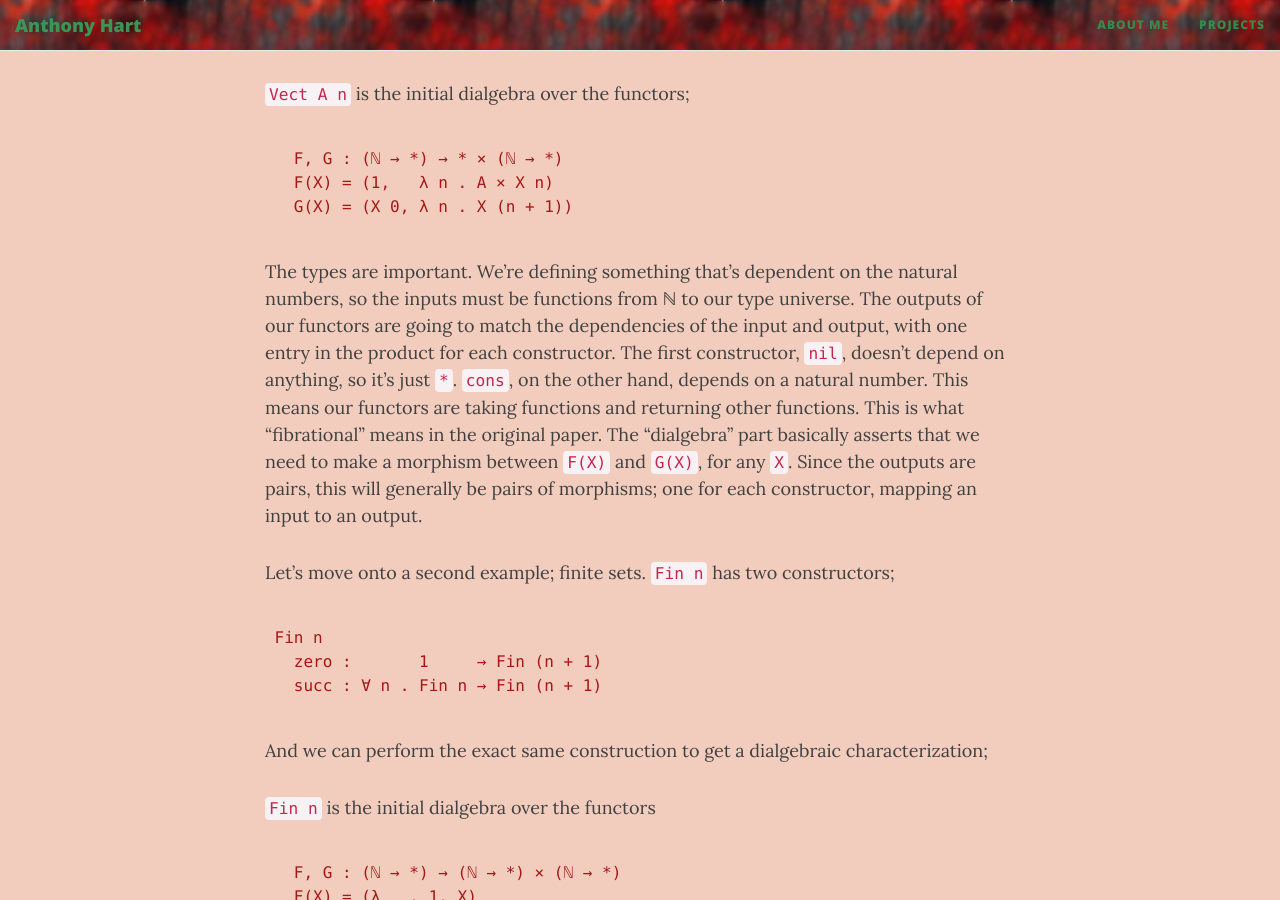
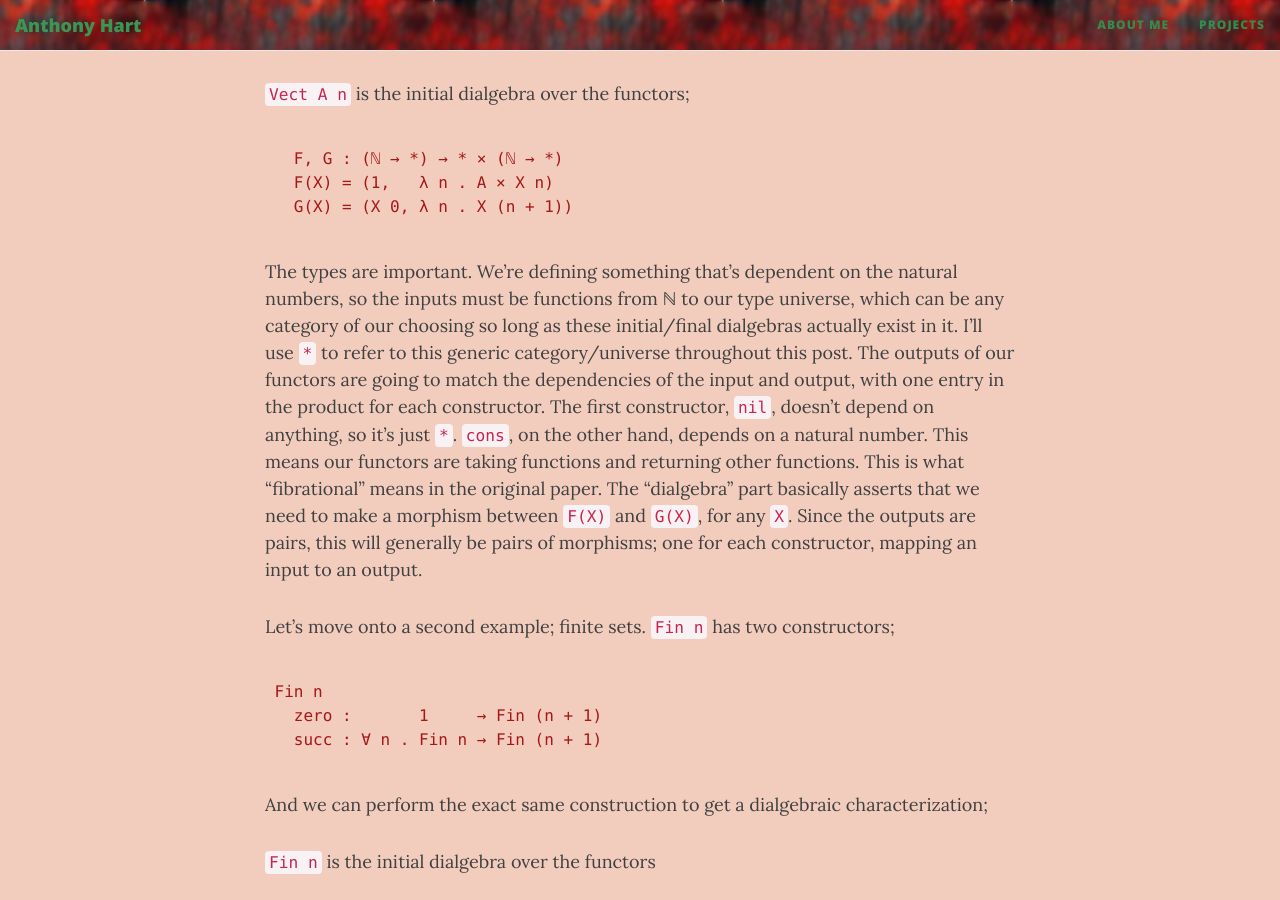
Before and after one commit to AHartNtkn/AHartNtkn.github.io, a Jekyll site: the page built from _posts/2020-08-31-Datatypes-as-Dialgebras.md, in a window 1280 px wide and 900 px high, scrolled down 1000 px. Built offline with Jekyll 4.4.1, drawn with Linux system fonts in a browser that asks for light colours; nearby versions of some CDN libraries.

Commit message:
state what * means explicitly.

````diff
--- a/_posts/2020-08-31-Datatypes-as-Dialgebras.md
+++ b/_posts/2020-08-31-Datatypes-as-Dialgebras.md
@@ -21,7 +21,7 @@ So F has to say that the inputs are expecting something either trivial or a pair
   G(X) = (X 0, λ n . X (n + 1))
 ```
 
-The types are important. We're defining something that's dependent on the natural numbers, so the inputs must be functions from ℕ to our type universe. The outputs of our functors are going to match the dependencies of the input and output, with one entry in the product for each constructor. The first constructor, `nil`, doesn't depend on anything, so it's just `*`. `cons`, on the other hand, depends on a natural number. This means our functors are taking functions and returning other functions. This is what "fibrational" means in the original paper. The "dialgebra" part basically asserts that we need to make a morphism between `F(X)` and `G(X)`, for any `X`. Since the outputs are pairs, this will generally be pairs of morphisms; one for each constructor, mapping an input to an output.
+The types are important. We're defining something that's dependent on the natural numbers, so the inputs must be functions from ℕ to our type universe, which can be any category of our choosing so long as these initial/final dialgebras actually exist in it. I'll use `*` to refer to this generic category/universe throughout this post. The outputs of our functors are going to match the dependencies of the input and output, with one entry in the product for each constructor. The first constructor, `nil`, doesn't depend on anything, so it's just `*`. `cons`, on the other hand, depends on a natural number. This means our functors are taking functions and returning other functions. This is what "fibrational" means in the original paper. The "dialgebra" part basically asserts that we need to make a morphism between `F(X)` and `G(X)`, for any `X`. Since the outputs are pairs, this will generally be pairs of morphisms; one for each constructor, mapping an input to an output.
 
 Let's move onto a second example; finite sets. `Fin n` has two constructors;
 ```
````
